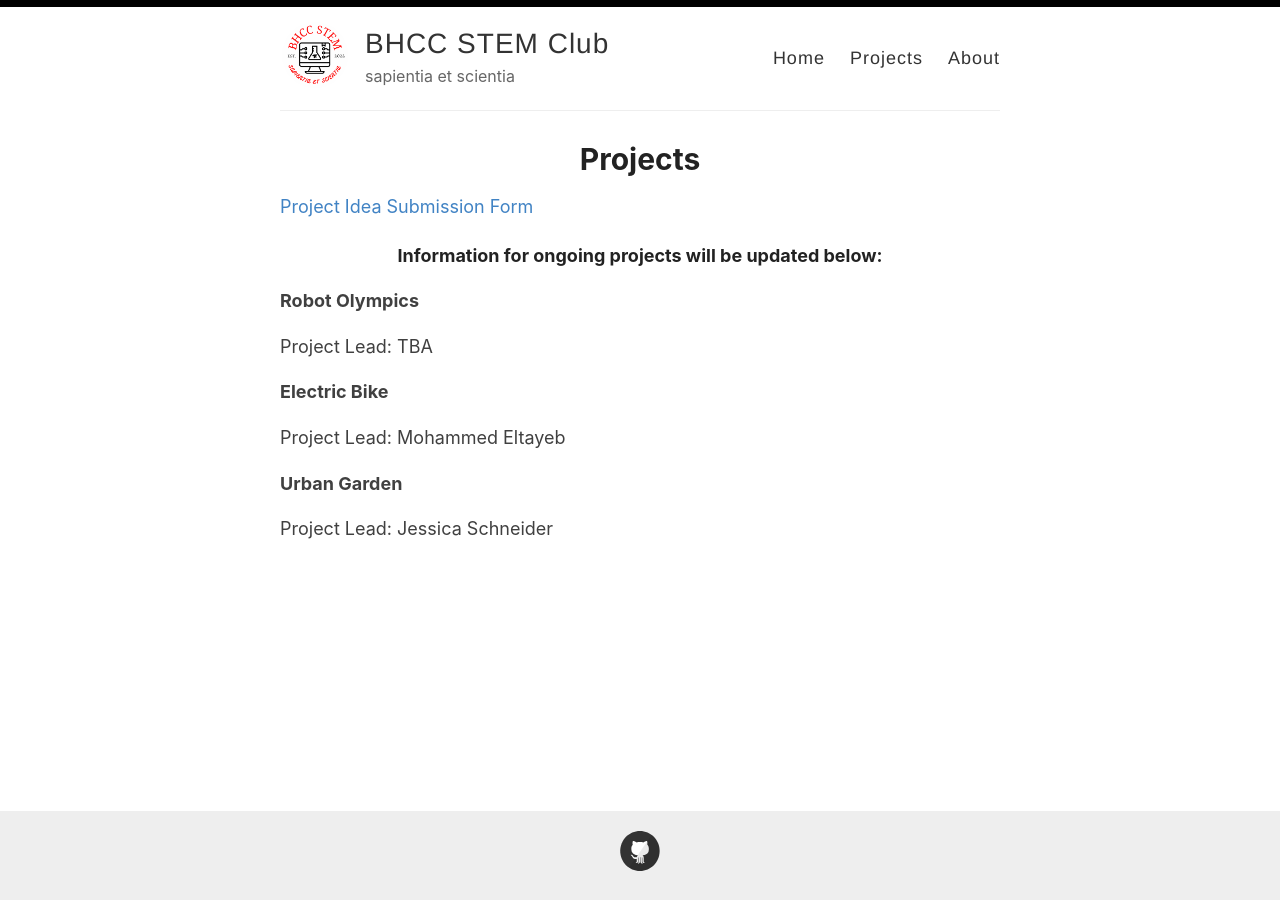
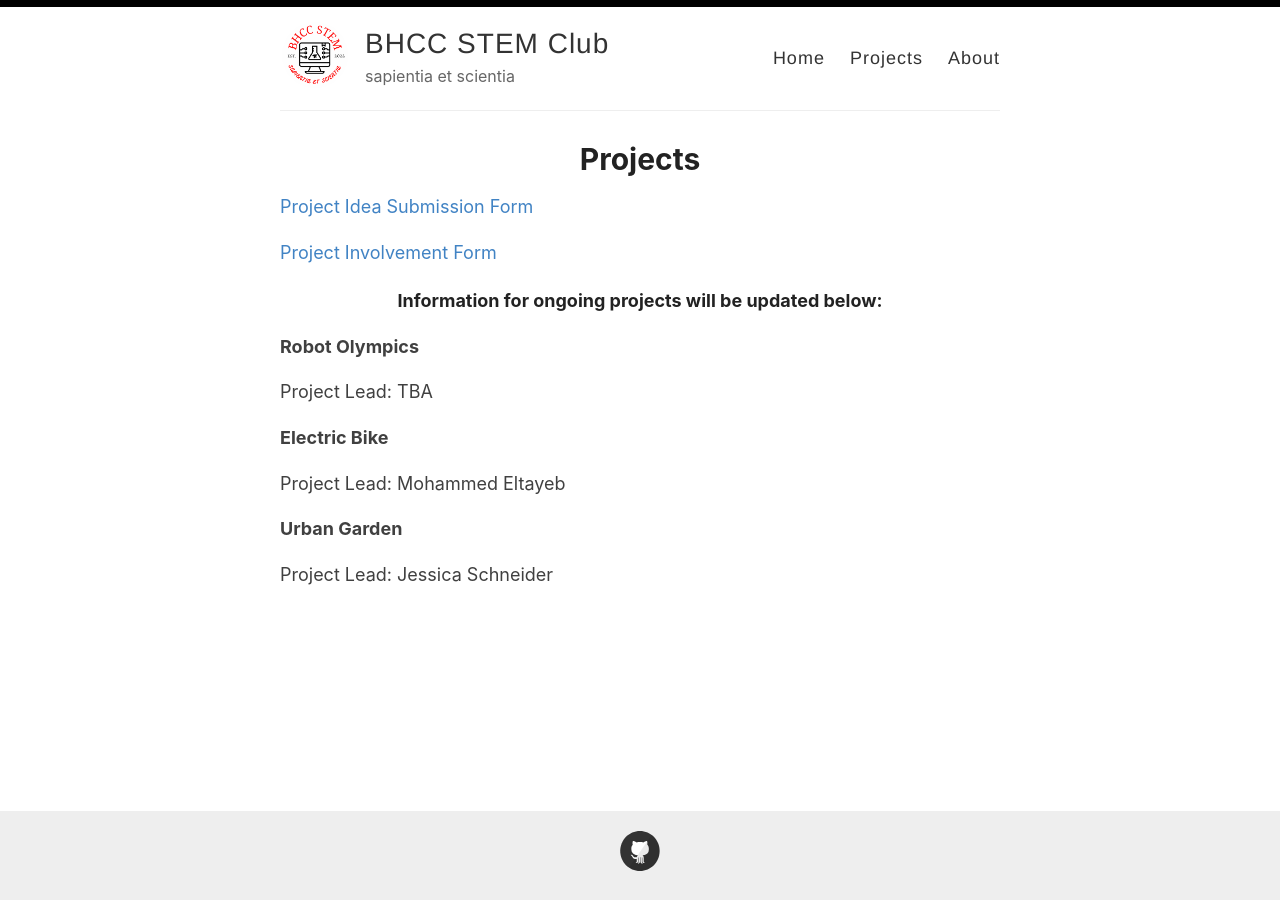
Before and after one commit to bhccstem/bhccstem.github.io, a Jekyll site: the page built from _pages/projects.md, in a window 1280 px wide. Built offline with Jekyll 4.4.1, drawn with Linux system fonts in a browser that asks for light colours.

Commit message:
Update projects.md

```diff
--- a/_pages/projects.md
+++ b/_pages/projects.md
@@ -5,6 +5,8 @@ permalink: /projects/
 ---
 
 [Project Idea Submission Form](https://forms.gle/eChS3GCib4n7VwJk8)
+
+[Project Involvement Form](https://forms.gle/8NqK5QTRbii6o9Be6)
 
 #### Information for ongoing projects will be updated below:
 
```
